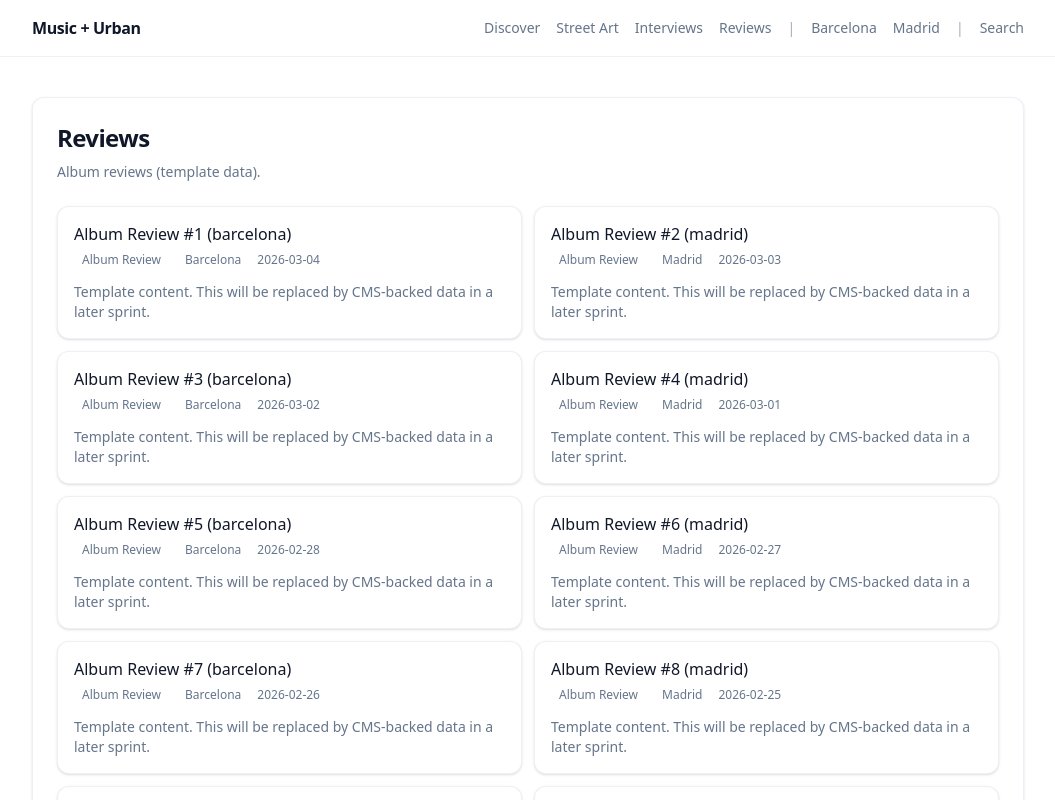
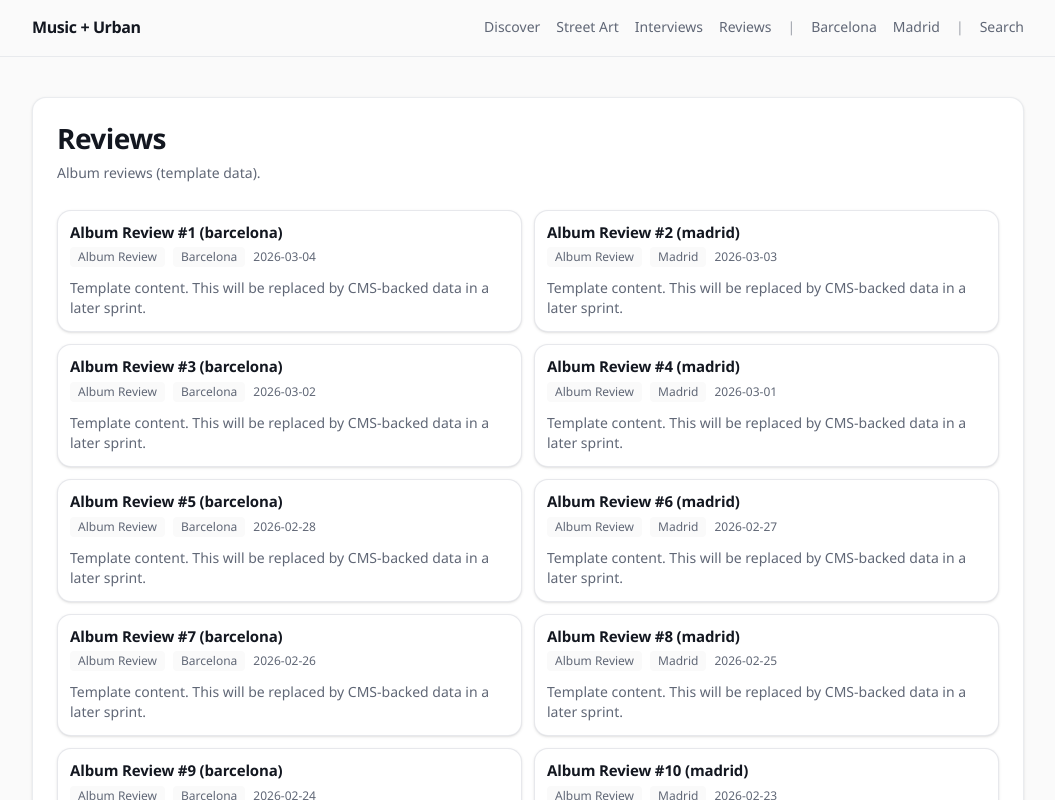
Before and after one commit to Arian1192/cooldown, a Next.js app in the folder web/: page /reviews in a window 1280 px wide. Shown: the top 800 px of the page, without its empty margins (112-1167 px from the left). Built offline with nearby package versions, Linux system fonts and the light colour scheme; no server answers.

Commit message:
feat(ui): minimal urban tokens + card variants

```diff
--- a/web/src/app/globals.css
+++ b/web/src/app/globals.css
@@ -2,33 +2,44 @@
 
 :root {
   /*
-    Design tokens (baseline)
-    - Keep these as CSS variables so we can evolve brand + theming without churn.
+    Design tokens (minimalistic but urban)
+    References: djmag.com + tagmag.es
+
+    Notes:
+    - Keep tokens as CSS vars to avoid churn.
+    - Use mostly-neutral palette with a single loud accent.
   */
-  --background: 0 0% 100%;
-  --foreground: 222 47% 11%;
+  --background: 0 0% 98%;
+  --foreground: 222 25% 10%;
 
   --surface: 0 0% 100%;
-  --muted: 215 16% 47%;
-  --border: 214 32% 91%;
+  --muted: 222 10% 42%;
+  --border: 222 12% 88%;
 
-  --accent: 268 85% 55%;
+  /* Loud accent (urban highlight) */
+  --accent: 350 88% 52%;
   --accent-foreground: 0 0% 100%;
 
-  --radius: 12px;
+  /* Optional secondary accent for subtle UI cues */
+  --accent-2: 195 95% 45%;
+
+  /* Spacing + radius */
+  --radius: 14px;
 }
 
 @media (prefers-color-scheme: dark) {
   :root {
-    --background: 222 47% 7%;
-    --foreground: 210 40% 98%;
+    --background: 222 30% 6%;
+    --foreground: 0 0% 98%;
 
-    --surface: 222 47% 9%;
-    --muted: 215 20% 70%;
-    --border: 217 19% 18%;
+    --surface: 222 28% 9%;
+    --muted: 220 12% 72%;
+    --border: 222 12% 20%;
 
-    --accent: 268 85% 60%;
+    --accent: 350 88% 58%;
     --accent-foreground: 0 0% 100%;
+
+    --accent-2: 195 95% 55%;
   }
 }
 
@@ -43,6 +54,7 @@
   --color-border: hsl(var(--border));
   --color-accent: hsl(var(--accent));
   --color-accent-foreground: hsl(var(--accent-foreground));
+  --color-accent-2: hsl(var(--accent-2));
 
   --radius-xl: var(--radius);
 }
@@ -55,4 +67,20 @@ body {
 body {
   background: hsl(var(--background));
   color: hsl(var(--foreground));
+  font-size: 16px;
+  line-height: 1.6;
+  text-rendering: geometricPrecision;
 }
+
+/* Headings hierarchy (tight + editorial) */
+h1 {
+  letter-spacing: -0.02em;
+}
+
+h2 {
+  letter-spacing: -0.015em;
+}
+
+h3 {
+  letter-spacing: -0.01em;
+}
--- a/web/src/components/ui/Card.tsx
+++ b/web/src/components/ui/Card.tsx
@@ -1,5 +1,10 @@
+import Image from "next/image";
+
 import { cn } from "@/lib/cn";
 
+/**
+ * Base card (kept backward-compatible).
+ */
 export function Card({
   className,
   ...props
@@ -7,7 +12,79 @@ export function Card({
   return (
     <div
       className={cn(
-        "rounded-xl border border-border/60 bg-surface p-4 shadow-sm",
+        "rounded-xl border border-border/70 bg-surface p-3 shadow-sm",
+        className,
+      )}
+      {...props}
+    />
+  );
+}
+
+/**
+ * Variant 1: Interactive / hoverable card.
+ */
+export function CardInteractive({
+  className,
+  ...props
+}: React.ComponentPropsWithoutRef<"div">) {
+  return (
+    <Card
+      className={cn(
+        "group transition-all hover:-translate-y-0.5 hover:border-foreground/15 hover:shadow-md",
+        className,
+      )}
+      {...props}
+    />
+  );
+}
+
+/**
+ * Variant 2: Media card (image + category chip + hover).
+ */
+export function CardMedia({
+  image,
+  imageAlt,
+  category,
+  className,
+  children,
+  ...props
+}: React.ComponentPropsWithoutRef<"div"> & {
+  image: { src: string; width: number; height: number };
+  imageAlt: string;
+  category?: string;
+}) {
+  return (
+    <CardInteractive className={cn("overflow-hidden p-0", className)} {...props}>
+      <div className="relative aspect-[16/10] overflow-hidden bg-foreground/5">
+        <Image
+          src={image.src}
+          alt={imageAlt}
+          width={image.width}
+          height={image.height}
+          className="h-full w-full object-cover transition-transform duration-300 group-hover:scale-[1.03]"
+        />
+        <div className="pointer-events-none absolute inset-0 bg-gradient-to-t from-black/50 via-black/10 to-transparent" />
+
+        {category ? (
+          <div className="absolute left-3 top-3">
+            <CardChip>{category}</CardChip>
+          </div>
+        ) : null}
+      </div>
+
+      <div className="p-3">{children}</div>
+    </CardInteractive>
+  );
+}
+
+export function CardChip({
+  className,
+  ...props
+}: React.ComponentPropsWithoutRef<"span">) {
+  return (
+    <span
+      className={cn(
+        "inline-flex items-center rounded-full bg-accent px-2 py-1 text-[11px] font-semibold uppercase tracking-widest text-accent-foreground shadow-sm",
         className,
       )}
       {...props}
@@ -21,7 +98,10 @@ export function CardTitle({
 }: React.ComponentPropsWithoutRef<"h3">) {
   return (
     <h3
-      className={cn("text-pretty font-medium leading-snug", className)}
+      className={cn(
+        "text-pretty text-[15px] font-semibold leading-snug tracking-tight",
+        className,
+      )}
       {...props}
     />
   );
--- a/web/src/components/ui/PageHeader.tsx
+++ b/web/src/components/ui/PageHeader.tsx
@@ -10,11 +10,15 @@ export function PageHeader({
   className?: string;
 }) {
   return (
-    <header className={cn("space-y-2", className)}>
-      <h1 className="text-balance text-2xl font-semibold tracking-tight">
+    <header className={cn("space-y-1.5", className)}>
+      <h1 className="text-balance text-[28px] font-semibold leading-tight tracking-tight">
         {title}
       </h1>
-      {caption ? <p className="text-sm text-muted">{caption}</p> : null}
+      {caption ? (
+        <p className="max-w-[70ch] text-sm leading-relaxed text-muted">
+          {caption}
+        </p>
+      ) : null}
     </header>
   );
 }
```
